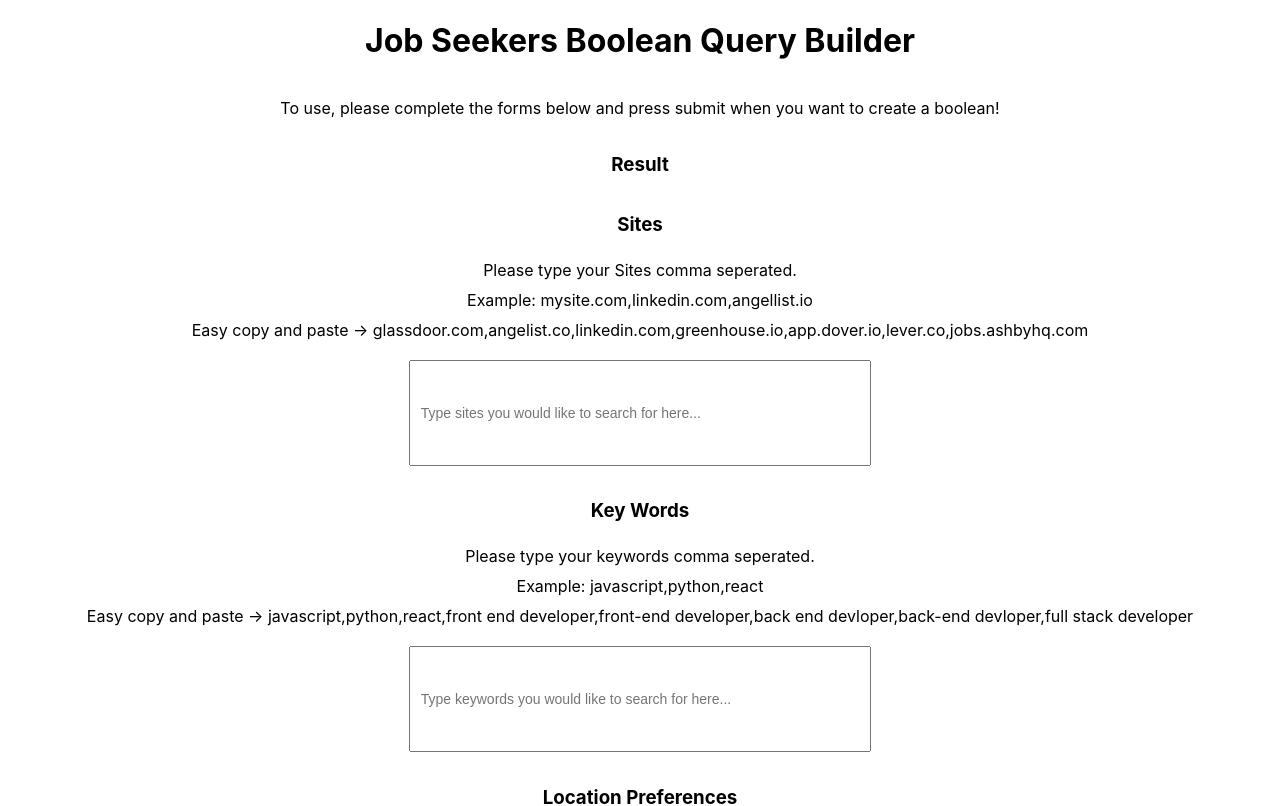
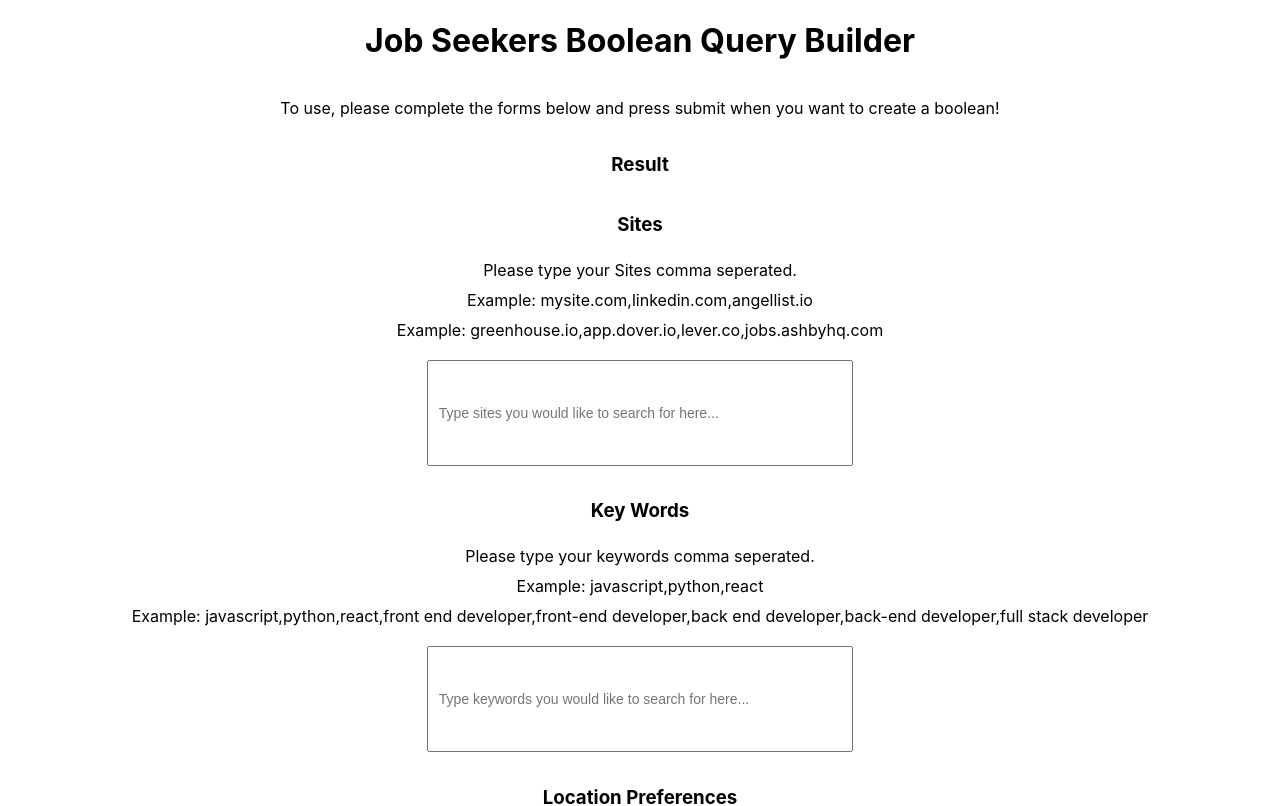
Before and after one commit to AnthonyBronca/job-query-builder, a React (Create React App) app in the folder frontend/: page / in a window 1280 px wide. Shown: the top 806 px of the page. Built offline with nearby package versions, Linux system fonts and the light colour scheme.

Commit message:
fixed bugs on strings

```diff
--- a/frontend/src/App.js
+++ b/frontend/src/App.js
@@ -24,18 +24,20 @@
     };
 
     let res = buildQuery(form);
-    setBoolean(res)
+    setBoolean(res);
+    window.scrollTo(0, 0)
   }
 
   const handleCopy = async (e) => {
     e.preventDefault();
     navigator.clipboard.writeText(boolean);
     setCopied(true)
-    setTimeout(() => setCopied(false), 3000)
+    setTimeout(() => setCopied(false), 3000);
+
   }
 
-  let siteSuggestions = 'Easy copy and paste  -> glassdoor.com,angelist.co,linkedin.com,greenhouse.io,app.dover.io,lever.co,jobs.ashbyhq.com'
-  let keyWordSuggestions = 'Easy copy and paste  ->    javascript,python,react,front end developer,front-end developer,back end devloper,back-end devloper,full stack developer'
+  let siteSuggestions = 'Example: greenhouse.io,app.dover.io,lever.co,jobs.ashbyhq.com'
+  let keyWordSuggestions = 'Example: javascript,python,react,front end developer,front-end developer,back end developer,back-end developer,full stack developer'
   let locationExample = 'Example: CA,California,Los Angles,Remote';
   let omittedExample = 'Example: sr.,senior,java,jinja'
 
```
